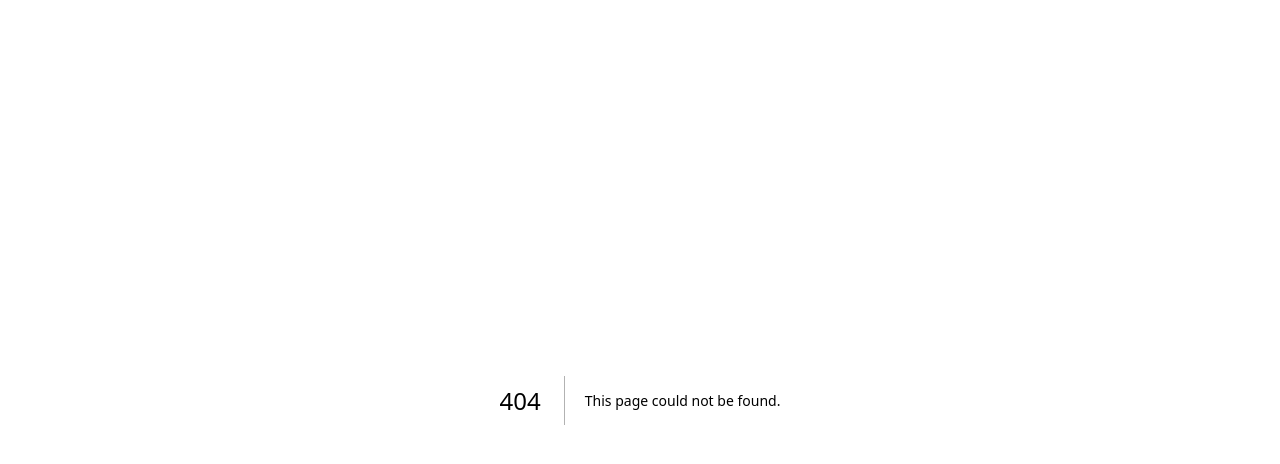
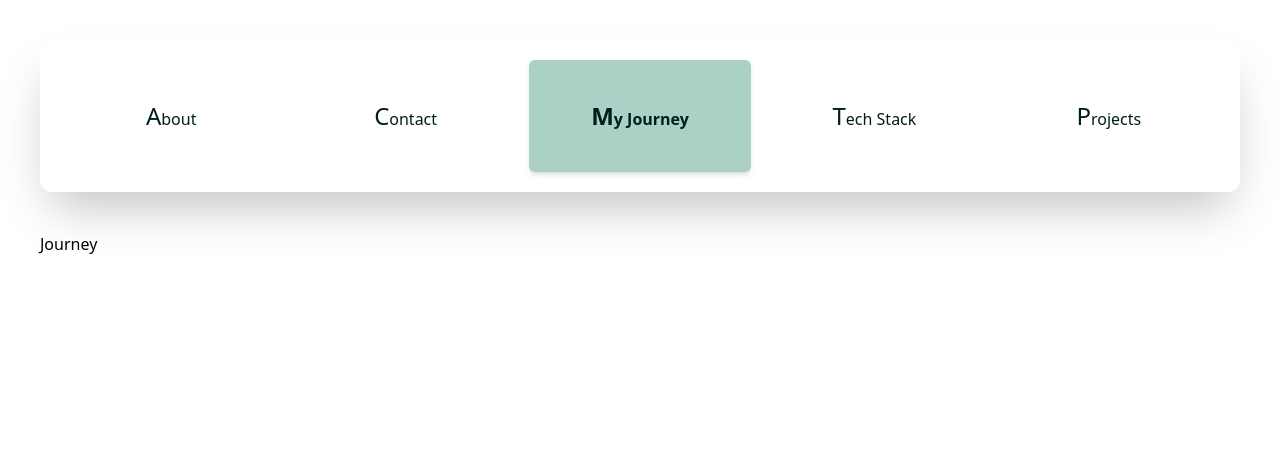
Before and after one commit to zacro14/junel, a Next.js app: page /my-journey in a window 1280 px wide. Before the commit this address had no page. Shown: the top 464 px of the page. Built offline with nearby package versions, Linux system fonts and the light colour scheme.

Commit message:
feat: updates

```diff
--- a/components/header/Header.tsx
+++ b/components/header/Header.tsx
@@ -5,8 +5,6 @@ import { useRouter } from 'next/router'
 
 export const Header = () => {
     const router = useRouter()
-
-    console.log(router)
     return (
         <header className="shadow-2xl my-10 mx-10 p-5 rounded-xl">
             <div className="grid justify-end items-center md:hidden lg:hidden">
@@ -18,7 +16,8 @@ export const Header = () => {
                         <li
                             key={name}
                             className={`text-stroke text-center hover:bg-secondary p-10 cursor-pointer rounded-md ${
-                                router.pathname === link && 'bg-secondary  shadow-md'
+                                router.pathname === link &&
+                                'bg-secondary  shadow-md'
                             }`}
                         >
                             <p
--- /dev/null
+++ b/images/constants.ts
@@ -0,0 +1,3 @@
+import programming from './programming.svg'
+
+export const image = { programming: programming.src }
--- a/package.json
+++ b/package.json
@@ -9,6 +9,7 @@
     "lint": "next lint"
   },
   "dependencies": {
+    "@heroicons/react": "^2.0.13",
     "@types/node": "18.11.9",
     "@types/react": "18.0.25",
     "@types/react-dom": "18.0.8",
--- a/pages/_app.tsx
+++ b/pages/_app.tsx
@@ -1,6 +1,11 @@
 import "styles/globals.css";
 import type { AppProps } from "next/app";
+import Layout from "components/layout";
 
 export default function App({ Component, pageProps }: AppProps) {
-  return <Component {...pageProps} />;
+  return (
+    <Layout>
+      <Component {...pageProps} />
+    </Layout>
+  );
 }
--- /dev/null
+++ b/pages/my-journey.tsx
@@ -0,0 +1,7 @@
+import React from 'react'
+
+const Journey = () => {
+    return <div>Journey</div>
+}
+
+export default Journey
```
Also changed, not shown: .prettierrc.js (added).
